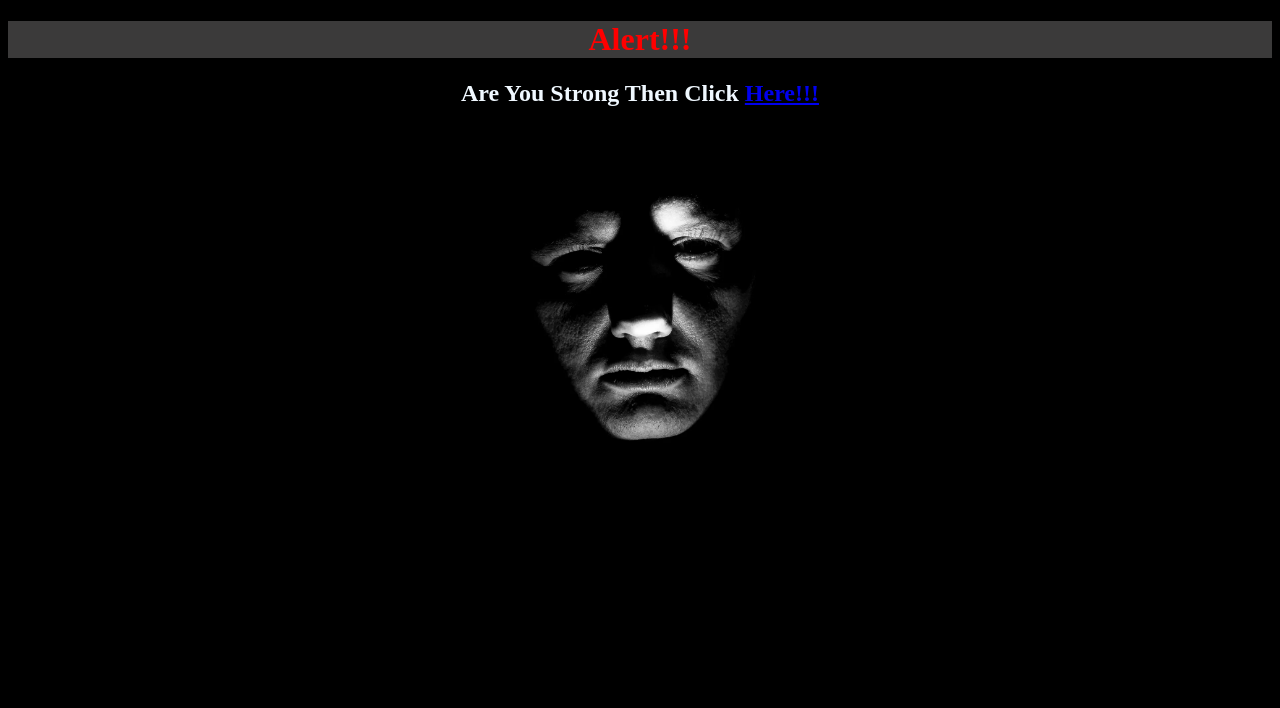
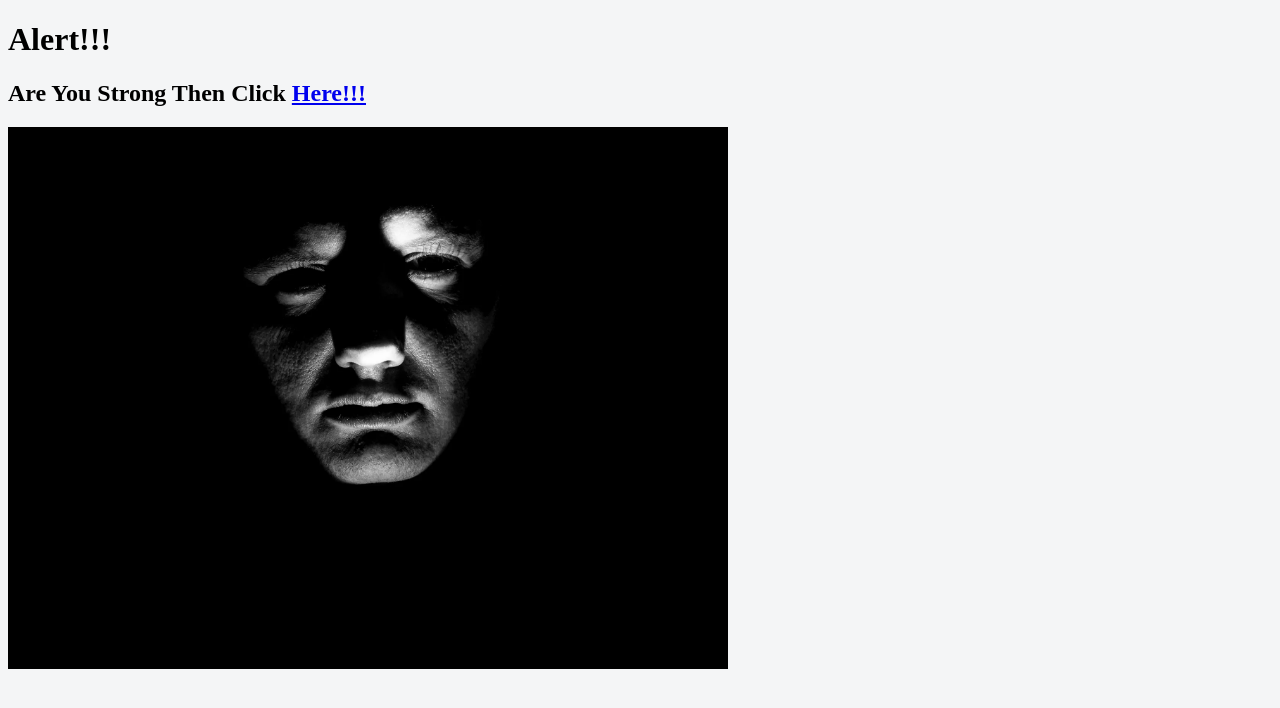
Before and after one commit to atharvadhokane/EV_SWAP, a plain HTML site: page index.html in a window 1280 px wide. Drawn offline with Linux system fonts and the light colour scheme.

Commit message:
Add files via upload

```diff
--- a/style.css
+++ b/style.css
@@ -1,18 +1,8 @@
 body{
-    background-color: black;
+    background-color: rgb(244, 245, 246);
+}#dead{
+    display: block;
+    margin-left: auto;
+    margin-right: auto;
+    width: 90%;
 }
-h1{
-    background-color: rgb(59, 58, 58);
-    color: red;
-    text-align: center;
-}
-h2{
-    color: aliceblue;
-    text-align: center;
-}
-#imager{
-    display: block;
-    margin-right: auto;
-    margin-left: auto;
-    width: 50%;
-}
```
Also changed, not shown: index2.html (added, +13 -0 lines), pool.jpg (added).
